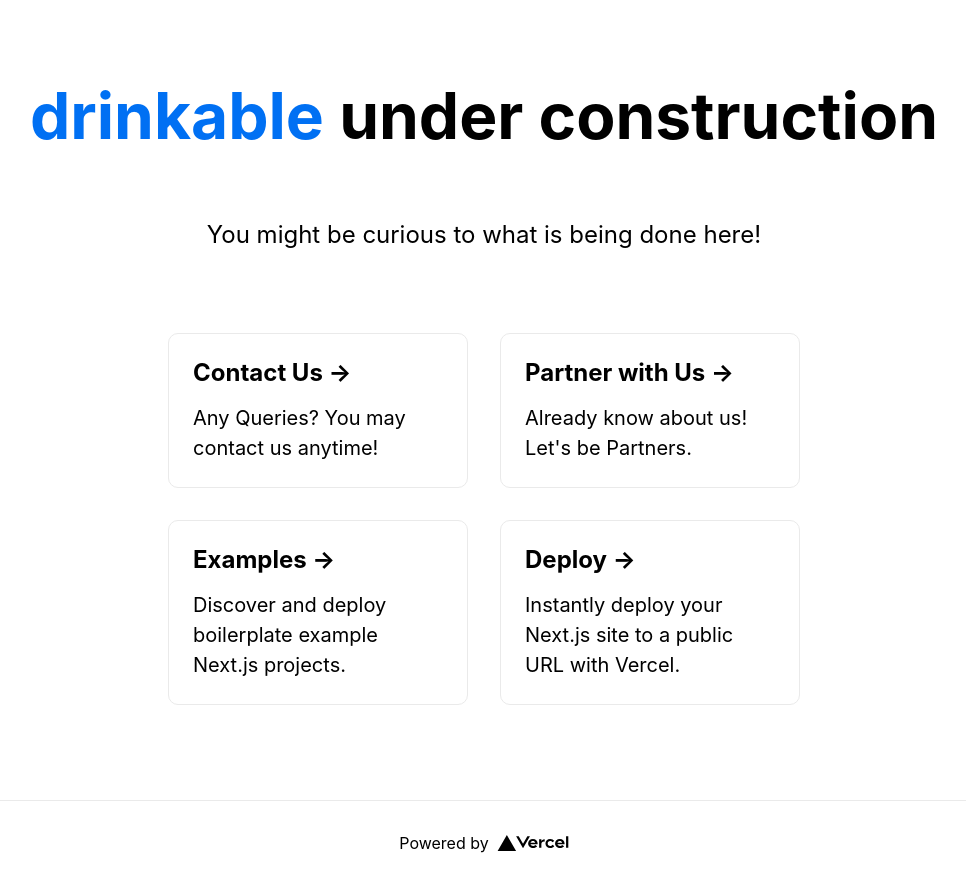
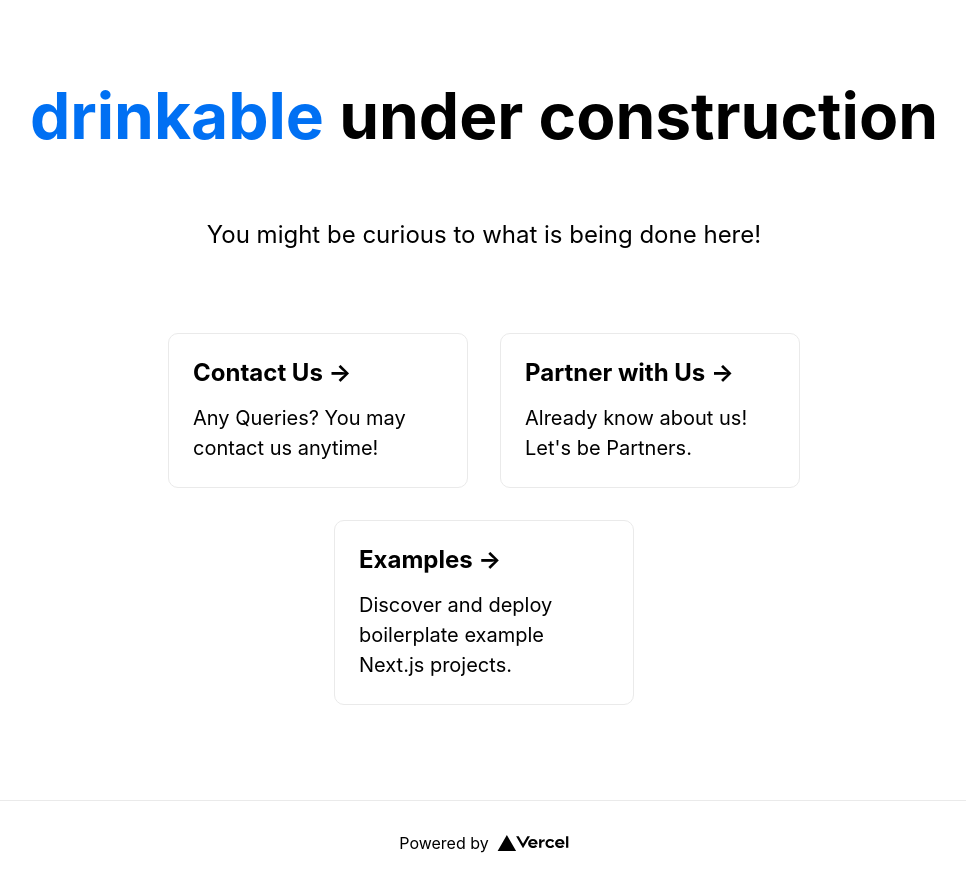
Before and after one commit to manishholla/drinkable_ver_prod, a Next.js app: page / in a window 1280 px wide. Shown: the whole page, without its empty margins (156-1122 px from the left). Built offline with nearby package versions, Linux system fonts and the light colour scheme.

Commit message:
Update index.js

```diff
--- a/pages/index.js
+++ b/pages/index.js
@@ -39,15 +39,7 @@ export default function Home() {
             <p>Discover and deploy boilerplate example Next.js projects.</p>
           </a>
 
-          <a
-            href="https://vercel.com/new?utm_source=create-next-app&utm_medium=default-template&utm_campaign=create-next-app"
-            className={styles.card}
-          >
-            <h2>Deploy &rarr;</h2>
-            <p>
-              Instantly deploy your Next.js site to a public URL with Vercel.
-            </p>
-          </a>
+
         </div>
       </main>
 
```
